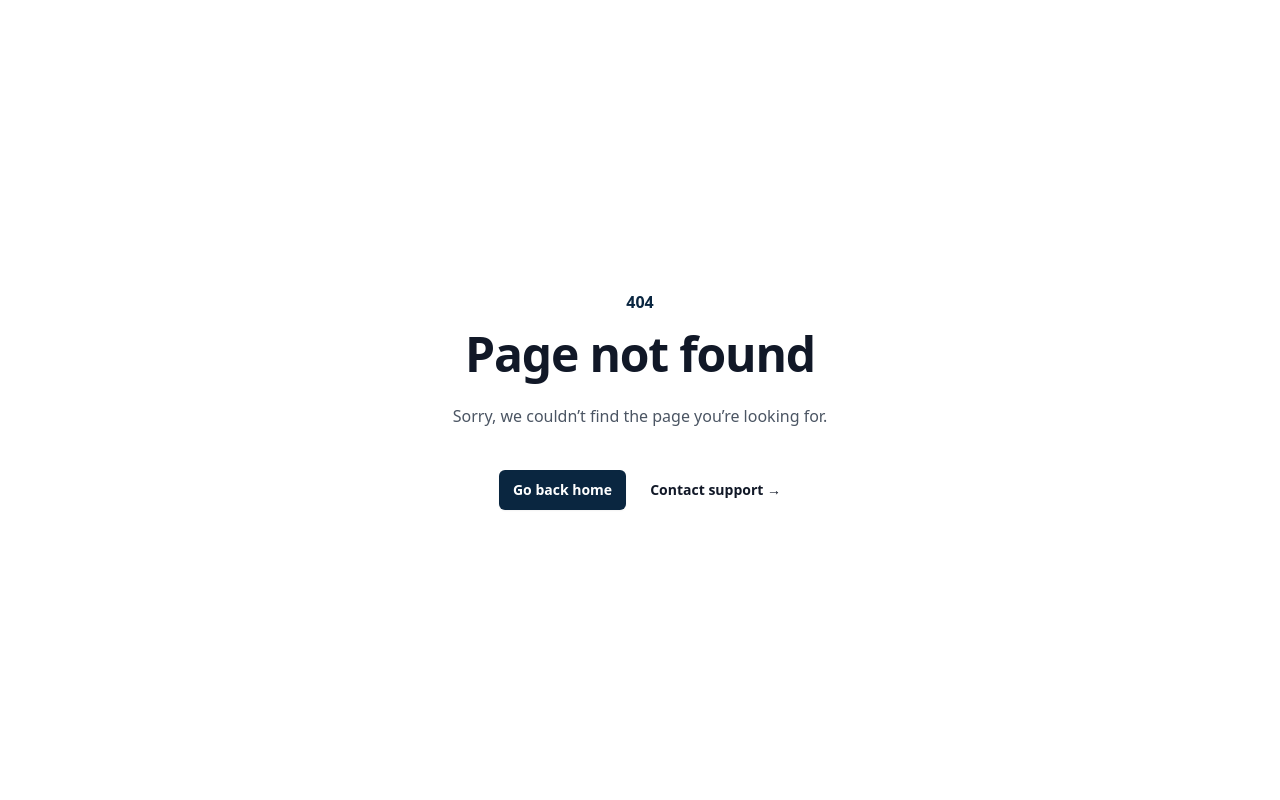
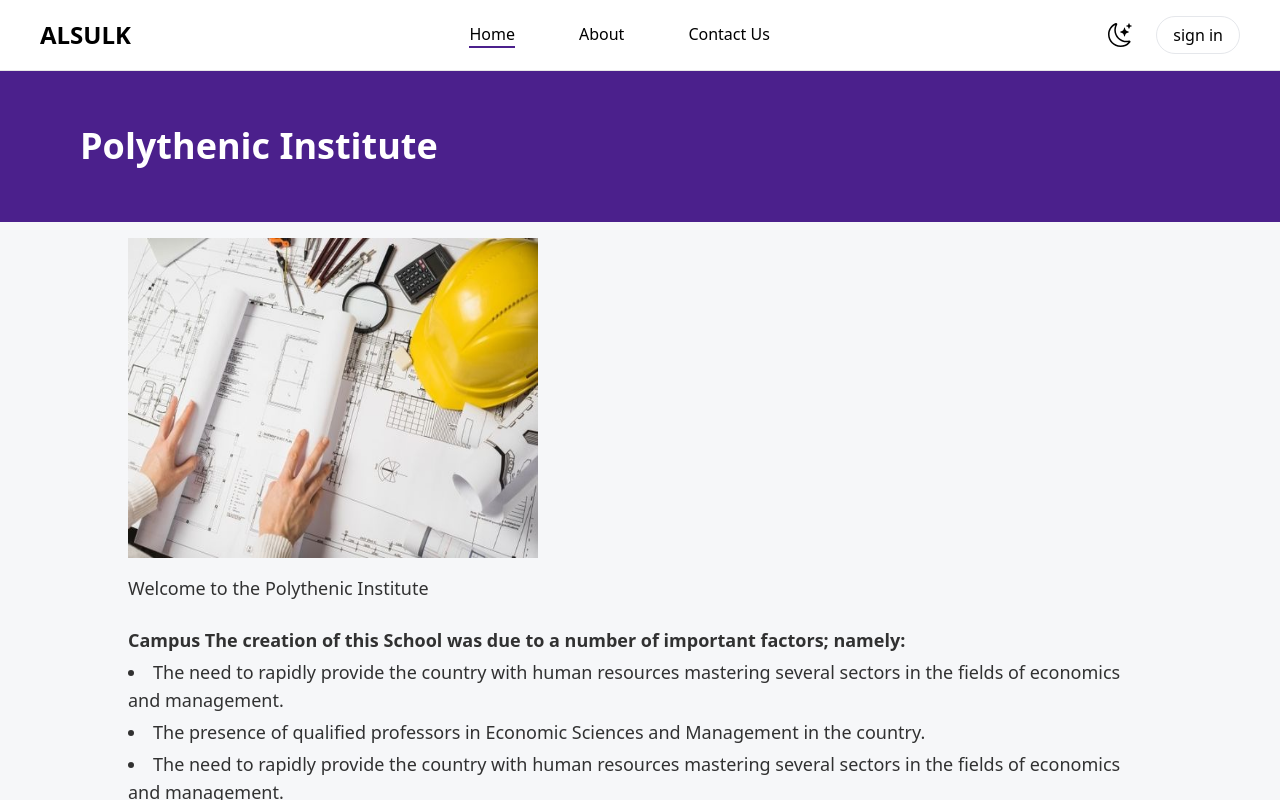
Before and after one commit to mulbahoplanojames/Harmony_Coalition_Project, a React (Vite) app: page /visit-polytechnic-instutute in a window 1280 px wide. Before the commit this address had no page. Built offline with nearby package versions, Linux system fonts and the light colour scheme.

Commit message:
Working on the discipline offers details page for all disciplines

```diff
--- a/src/App.jsx
+++ b/src/App.jsx
@@ -27,6 +27,10 @@ import ResetPassword from "./Pages/Reset_Password/ResetPassword";
 import UserComponent from "./Components/User_Component/UserComponent";
 import VisitLaw from "./Depaerments_Details/Law/VisitLaw";
 import VisitSchoolOfEBS from "./Depaerments_Details/EBS/VisitSchoolOfEBS";
+import VisitPolythenicInstitute from "./Depaerments_Details/Polythenic_Institute/VisitPolythenicInstitute";
+
+// Scroll To Top
+import ScrollToTop from "./Components/Scroll_To_Top/ScrollToTop";
 
 const App = () => {
   const { darkModeStyle } = useContext(AppContext);
@@ -34,6 +38,7 @@ const App = () => {
   return (
     <>
       <div className="h-screen w-screen overflow-y-auto" style={darkModeStyle}>
+        <ScrollToTop />
         <Routes>
           <Route path="/" element={<Layout />}>
             <Route index element={<Home />} />
@@ -62,6 +67,10 @@ const App = () => {
             element={<VisitLaw />}
           />
           <Route path="/visit-school-of-ebs" element={<VisitSchoolOfEBS />} />
+          <Route
+            path="/visit-polytechnic-instutute"
+            element={<VisitPolythenicInstitute />}
+          />
 
           {/* ================================================================================== */}
           {/* User Component  */}
--- a/src/Components/About_Us/AboutUs.jsx
+++ b/src/Components/About_Us/AboutUs.jsx
@@ -4,7 +4,7 @@ import image1 from "/src/assets/hero1.jpg";
 
 import { motion } from "framer-motion";
 
-const AboutUs = () => {
+const AboutUs = ({ link }) => {
   return (
     <>
       <div className="grid md:grid-cols-2 grid-cols-1 md:gap-x-16 gap-y-20 place-items-center pb-32 md:pt-32 pt-[3.5rem]">
@@ -22,7 +22,7 @@ const AboutUs = () => {
             at ULK.
           </p>
           <Link
-            to="about"
+            to={link}
             className="py-3 px-6 bg-primary_main text-lg text-white border-none rounded-full hover:bg-opacity-70"
           >
             Read More
--- /dev/null
+++ b/src/Components/Scroll_To_Top/ScrollToTop.jsx
@@ -0,0 +1,14 @@
+import { useEffect } from "react";
+import { useLocation } from "react-router-dom";
+
+const ScrollToTop = () => {
+  const { pathname } = useLocation();
+
+  useEffect(() => {
+    window.scrollTo(0, 0);
+  }, [pathname]);
+
+  return null;
+};
+
+export default ScrollToTop;
--- /dev/null
+++ b/src/Depaerments_Details/Polythenic_Institute/VisitPolythenicInstitute.jsx
@@ -0,0 +1,119 @@
+import Footer from "../../Constant/Footer/Footer";
+import Navbar from "../../Constant/Navbar/Navbar";
+import { navLinks2 } from "../../Data/Data";
+
+import polythenicImage from "/src/assets/polythenic.jpg";
+import image1 from "/src/assets/polythenic.jpg";
+import image2 from "/src/assets/polythenic.jpg";
+import image3 from "/src/assets/polythenic.jpg";
+import image4 from "/src/assets/polythenic.jpg";
+
+const text1 = `Our academic programmes general objective is to provide students with a training in managerial and economic sciences. These programmes are reinforced in a bid to provide a sound moral component as well as a professional one. Students are hence prepared and initiated to this through teachings which tend to favor adequacy between theories and the local, national and regional realities.`;
+
+const DepartmentsEBSData = [
+  {
+    name: "Rural Development",
+    image: image1,
+  },
+  {
+    name: "Accounting",
+    image: image2,
+  },
+  {
+    name: "Economics",
+    image: image3,
+  },
+  {
+    name: "Finance",
+    image: image4,
+  },
+];
+
+const VisitPolythenicInstitute = () => {
+  return (
+    <>
+      <Navbar navLinks={navLinks2} />
+      <div className=" mt-[4.4rem] pb-10">
+        <h1 className=" md:text-4xl text-3xl md:text-left text-center bg-primary_main text-white capitalize font-semibold py-10 md:py-14  md:px-20">
+          Polythenic Institute
+        </h1>
+        <div className="container md:mx-auto  md:px-0 md:w-[80%] w-full">
+          <div className="md:w-[40%] w-full md:mt-4 mt-0 md:h-[20rem] h-[20rem] bg-red-300 overflow-hidden">
+            <img
+              src={polythenicImage}
+              alt="Computer Lab"
+              className="w-full h-full"
+            />
+          </div>
+          <div className="md:px-0 px-2">
+            <p className="pt-4 pb-6 opacity-80 text-lg">
+              Welcome to the Polythenic Institute
+            </p>
+            <p className="text-lg font-bold opacity-80 pb-1">
+              Campus The creation of this School was due to a number of
+              important factors; namely:
+            </p>
+            <ul className="list-disc list-inside">
+              <li className="text-lg opacity-80 pb-1">
+                The need to rapidly provide the country with human resources
+                mastering several sectors in the fields of economics and
+                management.
+              </li>
+              <li className="text-lg opacity-80 pb-1">
+                The presence of qualified professors in Economic Sciences and
+                Management in the country.
+              </li>
+              <li className="text-lg opacity-80 pb-1">
+                The need to rapidly provide the country with human resources
+                mastering several sectors in the fields of economics and
+                management.
+              </li>
+            </ul>
+            <p className="text-lg opacity-80 py-5">{text1}</p>
+            <p className="text-lg opacity-80 font-bold">
+              Theoretical courses, practical works and internships enable the
+              student:
+            </p>
+            <ul className="list-disc list-inside">
+              <li className="text-lg opacity-80 pb-1">
+                To acquire and master concepts, fundamental principles and
+                specific methods to Economic Sciences and Management;
+              </li>
+              <li className="text-lg opacity-80 pb-1">
+                To conduct critical analysis of practical case studies and to
+                research on operational solutions;
+              </li>
+              <li className="text-lg opacity-80 pb-1">
+                To be able to effectively work into the public as well as
+                private organizations.
+              </li>
+            </ul>
+            <p className="text-lg opacity-80 font-bold pt-4 pb-6">
+              The Departments in the school of EBS are:
+            </p>
+
+            <div className="grid md:grid-cols-2 lg:grid-cols-4 grid-cols-1 md:gap-6 gap-y-8">
+              {DepartmentsEBSData.map((departments) => (
+                <div className="bg-white shadow-md" key={departments.name}>
+                  <div className="md:h-[12rem] h-[16rem] bg-red-300 w-full">
+                    <img
+                      src={departments.image}
+                      alt={`department ${departments.name} image`}
+                      className="w-full h-full"
+                    />
+                  </div>
+                  <p className="py-3 font-semibold pl-2 md:text-xl text-2xl">
+                    {departments.name}
+                  </p>
+                </div>
+              ))}
+            </div>
+          </div>
+        </div>
+      </div>
+      <Footer />
+    </>
+  );
+};
+
+export default VisitPolythenicInstitute;
--- a/src/Pages/Home/Home.jsx
+++ b/src/Pages/Home/Home.jsx
@@ -10,7 +10,7 @@ const Home = () => {
     <div>
       <HomeHero />
       <Team />
-      <AboutUs />
+      <AboutUs link={"about"} />
       <DisciplinesOffer />
       <NewsLetter />
       <FAQ />
--- a/src/Pages/Visit_Pages/Visit_Home/VisitHome.jsx
+++ b/src/Pages/Visit_Pages/Visit_Home/VisitHome.jsx
@@ -18,7 +18,7 @@ const VisitHome = () => {
       <div className="pt-[4rem] md:px-[2rem] px-2">
         <HomeHero />
         <Team />
-        <AboutUs />
+        <AboutUs link="/visit-about" />
         <DisciplinesOffer />
         <NewsLetter />
         <FAQ />
```
